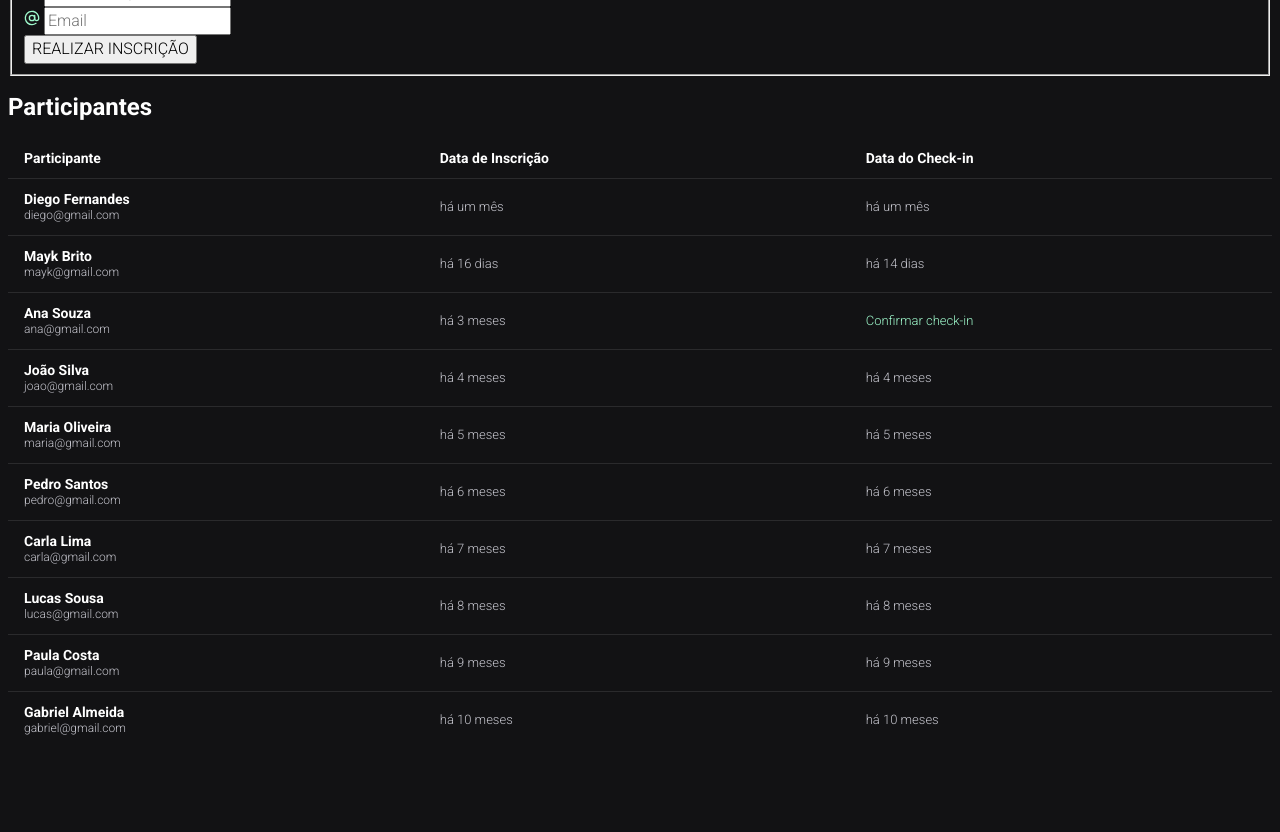
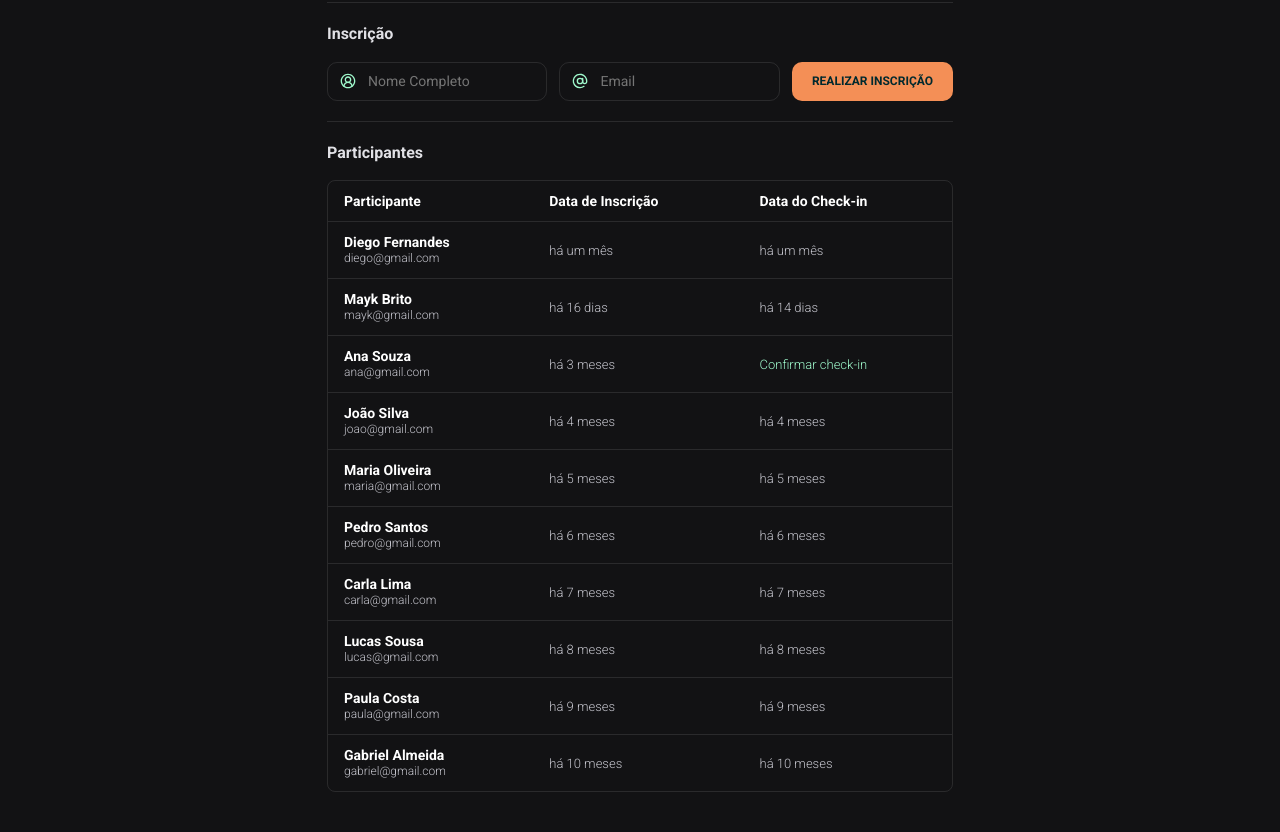
Before and after one commit to Dhi-Carvalho-DEV/Pass.in, a plain HTML site: page index.html in a window 1280 px wide. Shown: the part 96-928 px from the top of the page. Before the commit the page ends 852 px from the top, so only its background shows below. Drawn offline with nearby package versions, Linux system fonts and the light colour scheme.

Commit message:
Finalização da estilização do projeto

```diff
--- a/styles.css
+++ b/styles.css
@@ -1,3 +1,13 @@
+* {
+  margin: 0;
+  padding: 0;
+  box-sizing: border-box;
+}
+
+:root {
+  --border: 1px solid #FFFFFF1a;
+}
+
 body, table, input, button {
   font: 300 16px/140% 'Roboto', sans-serif;
 }
@@ -5,6 +15,77 @@ body, table, input, button {
 body {
   background-color: #121214;
   color: #FFFFFF;
+}
+
+.container {
+  max-width: 690px;
+  margin: 0 auto;
+  padding: 20px 32px;
+}
+
+header {
+  padding: 20px 0;
+}
+
+form {
+  border: var(--border);
+  border-inline: none;
+  padding: 20px 0;
+}
+
+fieldset {
+  border: none;
+}
+
+fieldset > div {
+  display: flex;
+  gap: 12px;
+}
+
+.input-wrapper {
+  flex: 1;
+  display: flex;
+  align-items: center;
+  gap: 12px;
+  border: var(--border);
+  border-radius: 10px;
+  padding: 8px 12px;
+  font: 400 14px/150% 'Roboto', sans-serif;
+  color: #C4C4CC;
+}
+
+input {
+  all: unset;
+}
+
+fieldset legend,
+section h2 {
+  font: 700 16px/140% 'Roboto', sans-serif;
+  color: #E1E1E6;
+  padding-bottom: 16px;
+}
+
+fieldset button {
+  width: fit-content;
+  border: 0;
+  background: #F48F56;
+  border-radius: 10px;
+  padding: 7px 20px;
+  font: 700 12px/24px 'Roboto', sans-serif;
+  color: #00292E;
+}
+
+fieldset button:hover {
+  background: #F37C37;
+}
+
+.lista-participantes {
+  padding: 20px 0;
+}
+
+.lista-participantes > div {
+  border: var(--border);
+  border-radius: 8px;
 }
 
 table {
@@ -22,7 +103,7 @@ tbody td {
 }
 
 tbody td {
-  border-top: 1px solid #FFFFFF1a;
+  border-top: var(--border);
   font-size: 13px;
   line-height: 15px;
   color: #C4C4CC;
```
